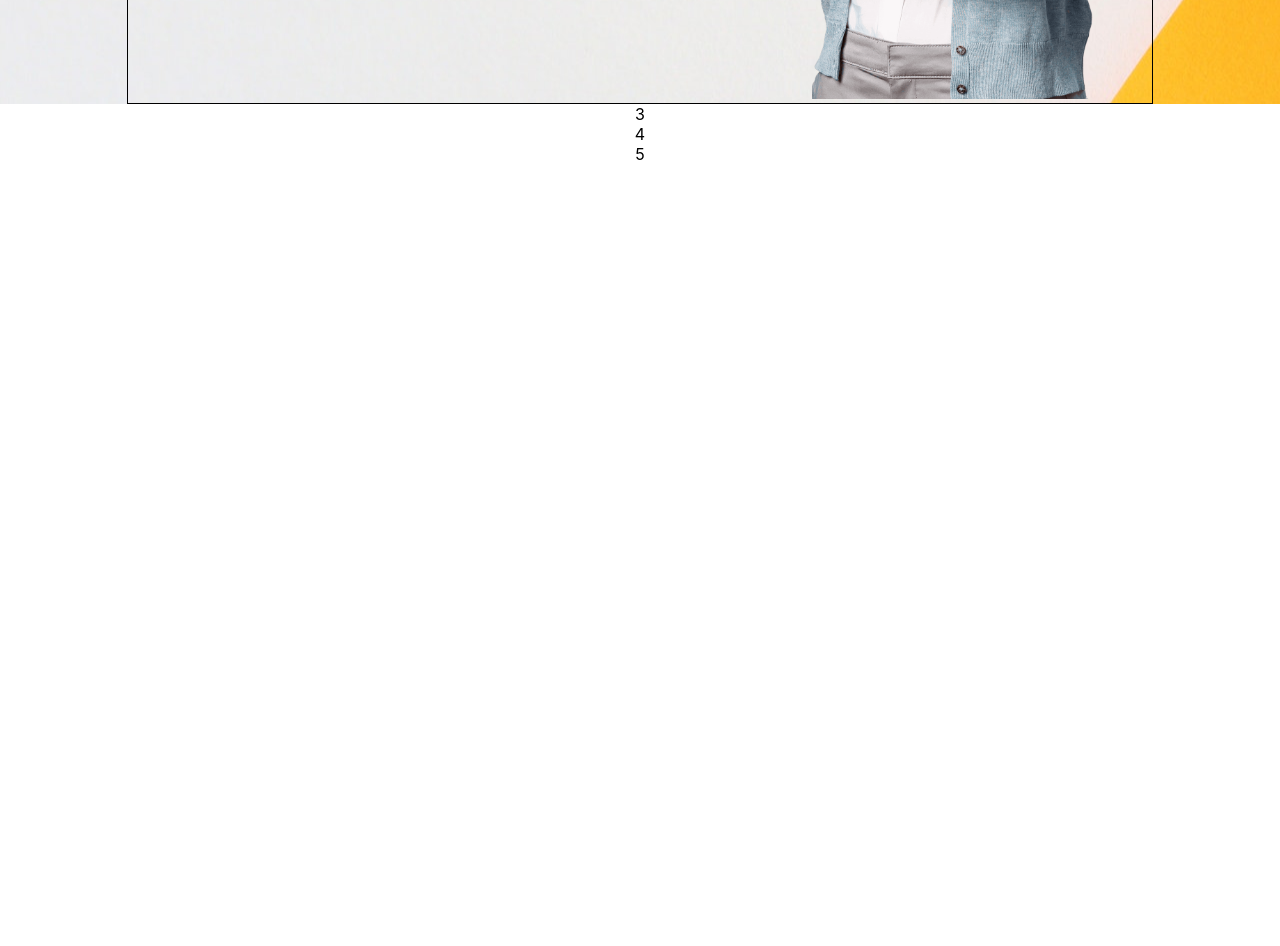
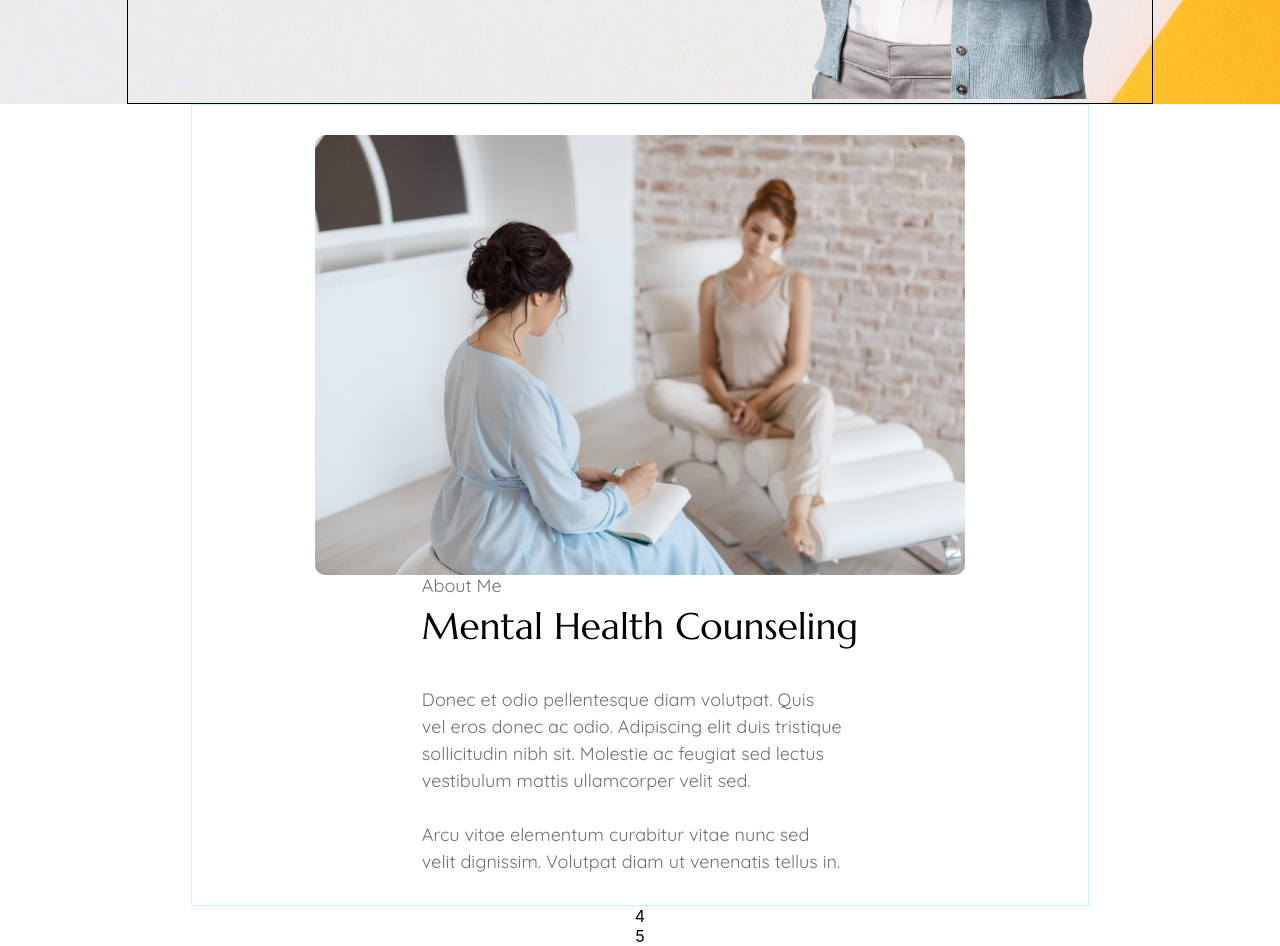
Before and after one commit to Trivium-bit/psychologist, a React (Create React App) app: page / in a window 1280 px wide. Shown: the part 720-1666 px from the top of the page. Before the commit the page ends 884 px from the top, so only its background shows below. Built offline with nearby package versions, Linux system fonts and the light colour scheme.

Commit message:
fiat: AboutMe comonent

```diff
--- a/src/AboutMe/AboutMe.jsx
+++ b/src/AboutMe/AboutMe.jsx
@@ -1,7 +1,25 @@
+import style from './AboutMe.module.scss'
+import styleContainer from '../common/styles/Container.module.scss'
+import aboutMe from '../common/assets/image/aboutMe.jpg'
+
+
 function AboutMe() {
   return (
-    <div>
-      3
+    <div className={`${styleContainer.container} ${style.aboutMeBlock}`}>
+      <img className={style.photo} src={aboutMe} alt={"mainFoto"} />
+      <div className={style.aboutMe}>
+        <span>About Me</span>
+        <h2>Mental Health Counseling</h2>
+        <div className={style.p}>
+          Donec et odio pellentesque diam volutpat. Quis vel eros donec ac odio.
+          Adipiscing elit duis tristique sollicitudin nibh sit.
+          Molestie ac feugiat sed lectus vestibulum mattis ullamcorper velit sed.
+          <br />
+          <br />
+          Arcu vitae elementum curabitur vitae nunc sed velit dignissim. Volutpat diam ut venenatis tellus in.
+
+        </div>
+      </div>
     </div>
   );
 }
--- a/src/AboutMe/AboutMe.module.scss
+++ b/src/AboutMe/AboutMe.module.scss
@@ -0,0 +1,40 @@
+@import '../common/styles/sass/mixins.scss';
+@import '../common/styles/sass/variables.scss';
+
+.aboutMeBlock {
+    min-height: 80vh;
+    display: flex;
+
+    .photo {
+        width: 650px;
+        height: 440px;
+        border-radius: 10px;
+
+        @media screen and (max-width: 1511px) {
+            justify-content: center;
+            margin-left: 0px;
+        }
+    }
+
+    .aboutMe {
+        display: flex;
+        flex-direction: column;
+        text-align: left;
+
+
+        & span {
+            @include text (18px, 1.2em, 400, $fontFamilyQuicksand, $descriptionColor);
+            margin-bottom: -30px;
+        }
+
+        & h2 {
+            @include text (37px, 58px, 400, $fontFamilyMarcellus, $blackColor);
+        }
+
+        .p {
+            @include text (18px, 1.2em, 400, $fontFamilyQuicksand, $descriptionColor);
+            max-width: 420px;
+            line-height: 1.5
+        }
+    }
+}
--- a/src/Main/Main.jsx
+++ b/src/Main/Main.jsx
@@ -1,6 +1,6 @@
 import React from 'react';
 import style from './Main.module.scss';
-import foto from '../common/assets/image/foto.png';
+import photo from '../common/assets/image/photo.png';
 
 function Main() {
 
@@ -15,8 +15,8 @@ function Main() {
           <h1>Моё имя Юлия,<br/>
              и я психолог</h1>
         </div>
-        <div className={style.foto}>
-        <img className={style.foto} src={foto} alt={"mainFoto"} />
+        <div className={style.photo}>
+        <img className={style.photo} src={photo} alt={"mainPhoto"} />
         </div>
       </div>
       </div>
--- a/src/Main/Main.module.scss
+++ b/src/Main/Main.module.scss
@@ -32,7 +32,7 @@
             & span {
                 @include text (17px, 1.2em, 400, $fontFamilyQuicksand, $descriptionColor);
                 text-transform: uppercase;
-                letter-spacing: 2px;
+                letter-spacing: 1.8px;
 
                 &:nth-child(3) {
                     @include text (55px, 90px, 900, $fontFamilyMarcellus, $primeryColor);
@@ -60,7 +60,7 @@
             }
         }
 
-        .foto {
+        .photo {
             max-width: 380px;
 
             @media screen and (max-width: 1511px) {
--- a/src/common/styles/Container.module.scss
+++ b/src/common/styles/Container.module.scss
@@ -1,6 +1,6 @@
 .container {
     border: 1px solid rgb(196, 248, 250);
-    width: 80%;
+    width: 70%;
     height: 100%;
     margin: 0 auto;
     display: flex;
--- a/src/common/styles/sass/variables.scss
+++ b/src/common/styles/sass/variables.scss
@@ -1,5 +1,6 @@
 $backgroundMainColor: #F6F7FA;
 $titleColor: #54595F;
+$blackColor: #010101;;
 $primeryColor: #6EC1E4;
 $secondColor: #FA3668;
 $descriptionColor: #707070;
```
Also changed, not shown: src/common/assets/image/aboutMe.jpg (added), src/common/assets/image/photo.png (renamed from src/common/assets/image/foto.png).
